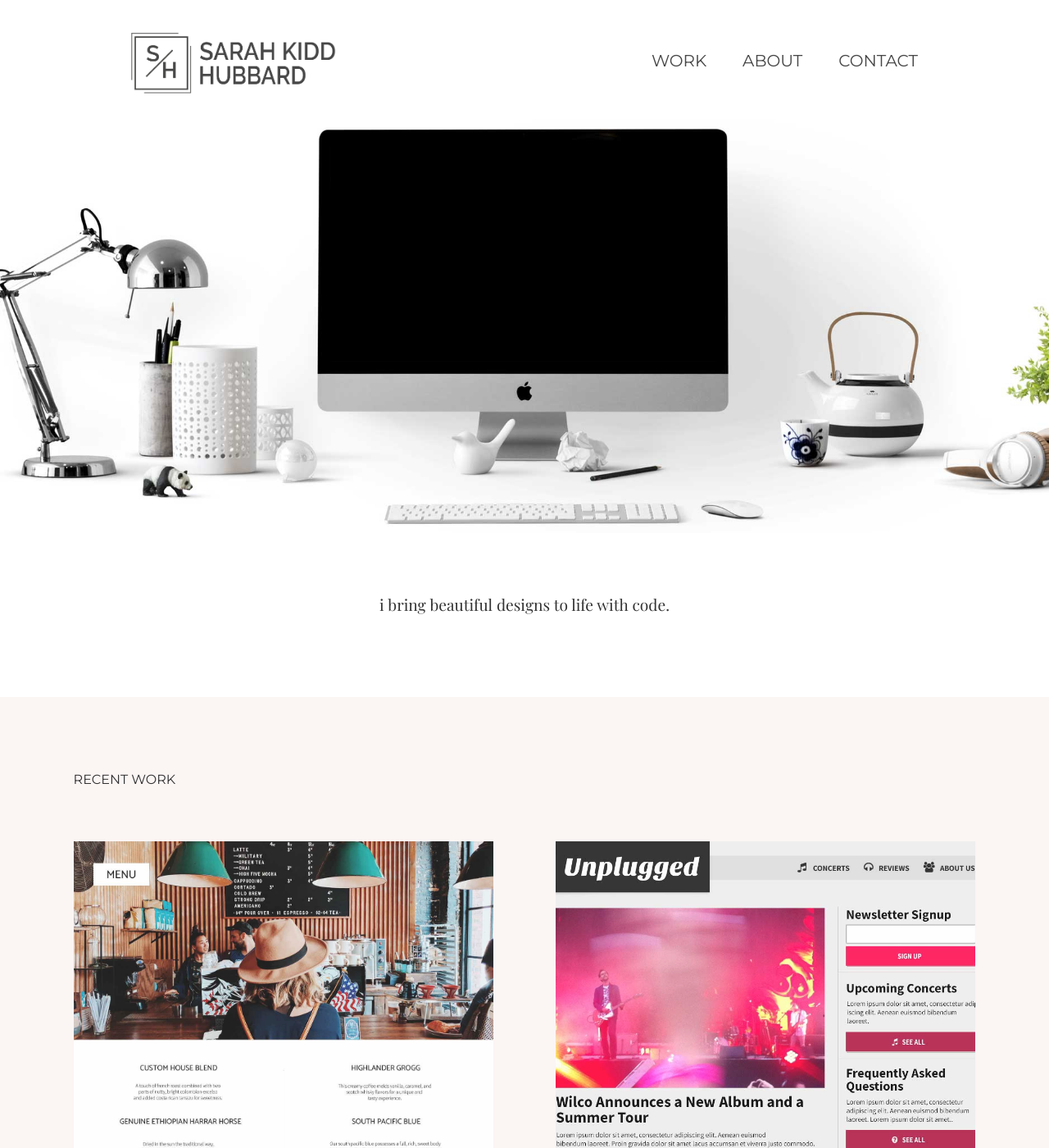
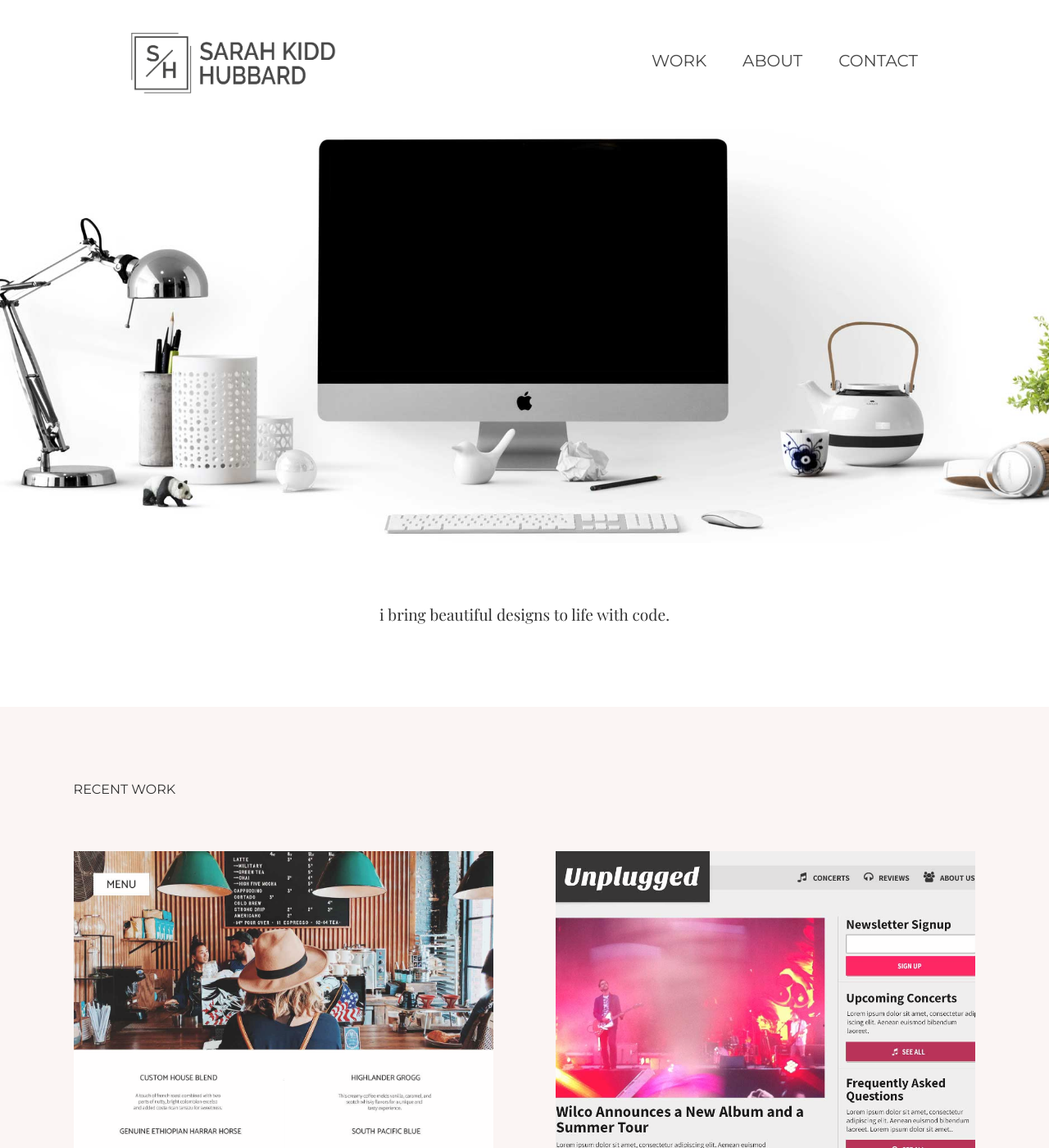
Before and after one commit to skiddhubbard/skiddhubbard.github.io, a Jekyll site: the page built from index.md, in a window 1280 px wide and 1400 px high. Shown: the whole window at 82% size. Built offline with Jekyll 4.4.1, drawn with Linux system fonts in a browser that asks for light colours.

Commit message:
header desktop

```diff
--- a/_sass/site/_base.scss
+++ b/_sass/site/_base.scss
@@ -662,7 +662,7 @@
  /***Header***/
 
     header {
-      height: 145px;
+      height: 157px;
     }
 
     #logo {
@@ -687,7 +687,7 @@
  /***Hero Image***/
 
     #computer-image {
-      padding: 145px 0px 5% 0px;
+      padding: 157px 0px 5% 0px;
     }
 
     #tagline {
```
